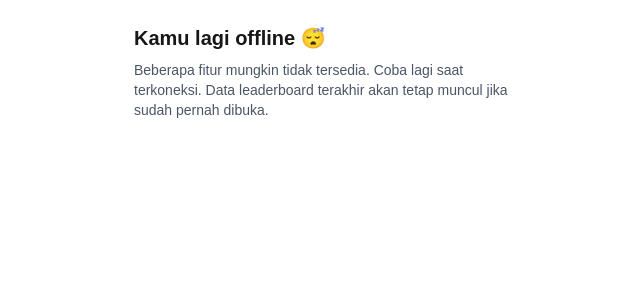
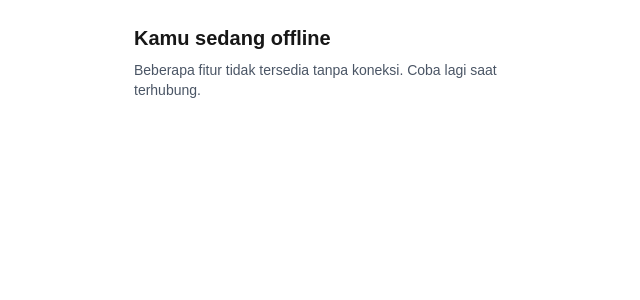
Before and after one commit to aessaputra/leaderboard-app, a Next.js app: page /offline in a window 1280 px wide. Shown: the top 300 px of the page, without its empty margins (306-946 px from the left). Built offline with nearby package versions, Linux system fonts and the light colour scheme.

Commit message:
Improve navigation fallback in service worker to check for cached offline page

```diff
--- a/app/(public)/offline/page.tsx
+++ b/app/(public)/offline/page.tsx
@@ -3,10 +3,9 @@ export const dynamic = 'force-static';
 export default function OfflinePage() {
   return (
     <main className="mx-auto max-w-md p-6">
-      <h1 className="text-xl font-semibold">Kamu lagi offline 😴</h1>
+      <h1 className="text-xl font-semibold">Kamu sedang offline</h1>
       <p className="mt-2 text-sm text-gray-600">
-        Beberapa fitur mungkin tidak tersedia. Coba lagi saat terkoneksi. Data
-        leaderboard terakhir akan tetap muncul jika sudah pernah dibuka.
+        Beberapa fitur tidak tersedia tanpa koneksi. Coba lagi saat terhubung.
       </p>
     </main>
   );
--- a/app/(site)/page.tsx
+++ b/app/(site)/page.tsx
@@ -59,9 +59,7 @@ export default async function Home() {
         >
           Lihat Leaderboard
         </Secondary>
-        <Secondary href="/offline" icon={<Sparkles className="h-4 w-4" />}>
-          Coba Halaman Offline
-        </Secondary>
+        {/* Offline page removed */}
         <Secondary href="/me" icon={<UserRound className="h-4 w-4" />}>
           Profil Saya
         </Secondary>
--- a/middleware.ts
+++ b/middleware.ts
@@ -6,9 +6,9 @@ import { getToken } from 'next-auth/jwt';
 const PUBLIC_PATHS = new Set([
   '/login',
   '/register',
-  '/offline',
   '/manifest.webmanifest',
   '/manifest.json',
+  '/offline',
   '/favicon.ico',
   '/robots.txt',
   '/sitemap.xml',
--- a/worker/sw.js
+++ b/worker/sw.js
@@ -48,10 +48,11 @@ registerRoute(
   'POST'
 );
 
-// ===== Navigation fallback -> /offline =====
+// Navigation fallback -> /offline when offline
 setCatchHandler(async ({ event }) => {
   if (event.request.mode === 'navigate') {
-    return caches.match('/offline');
+    const cached = await caches.match('/offline');
+    if (cached) return cached;
   }
   return Response.error();
 });
```
Also changed, not shown: public/sw.js.
